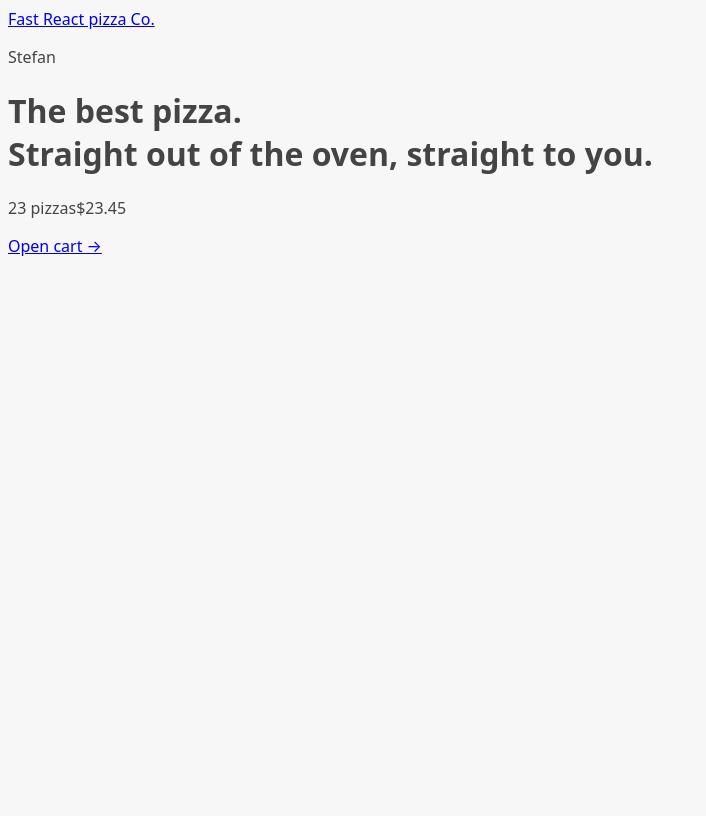
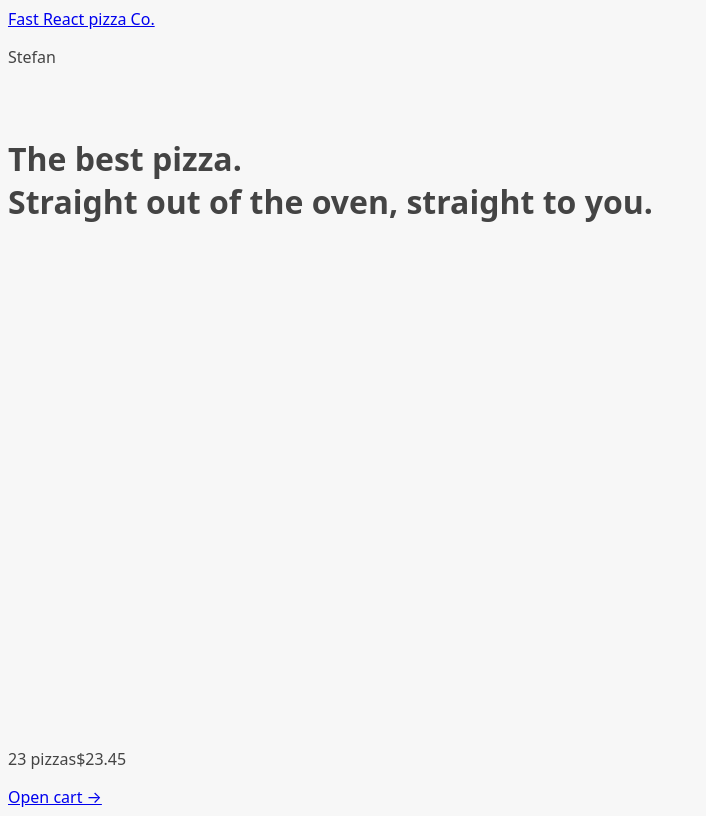
Before and after one commit to stkoev/react-js-fast-react-pizza, a React (Vite) app: page / in a window 1280 px wide. Shown: the whole page, without its empty margins (0-706 px from the left). Built offline with nearby package versions, Linux system fonts and the light colour scheme.

Commit message:
display loading indicator

```diff
--- a/src/ui/AppLayout.jsx
+++ b/src/ui/AppLayout.jsx
@@ -1,10 +1,15 @@
 import Header from "./Header";
 import CartOverview from "../features/cart/CartOverview";
-import { Outlet } from "react-router-dom";
+import { Outlet, useNavigation } from "react-router-dom";
+import Loader from "./Loader";
 
 function AppLayout() {
+  const navigation = useNavigation();
+  const isLoading = navigation.state === "loading";
+
   return (
-    <div>
+    <div className="layout">
+      {isLoading && <Loader />}
       <Header />
       <main>
         <Outlet />
--- /dev/null
+++ b/src/ui/Loader.jsx
@@ -0,0 +1,5 @@
+function Loader() {
+  return <div className="loader">Loading...</div>;
+}
+
+export default Loader;
```
